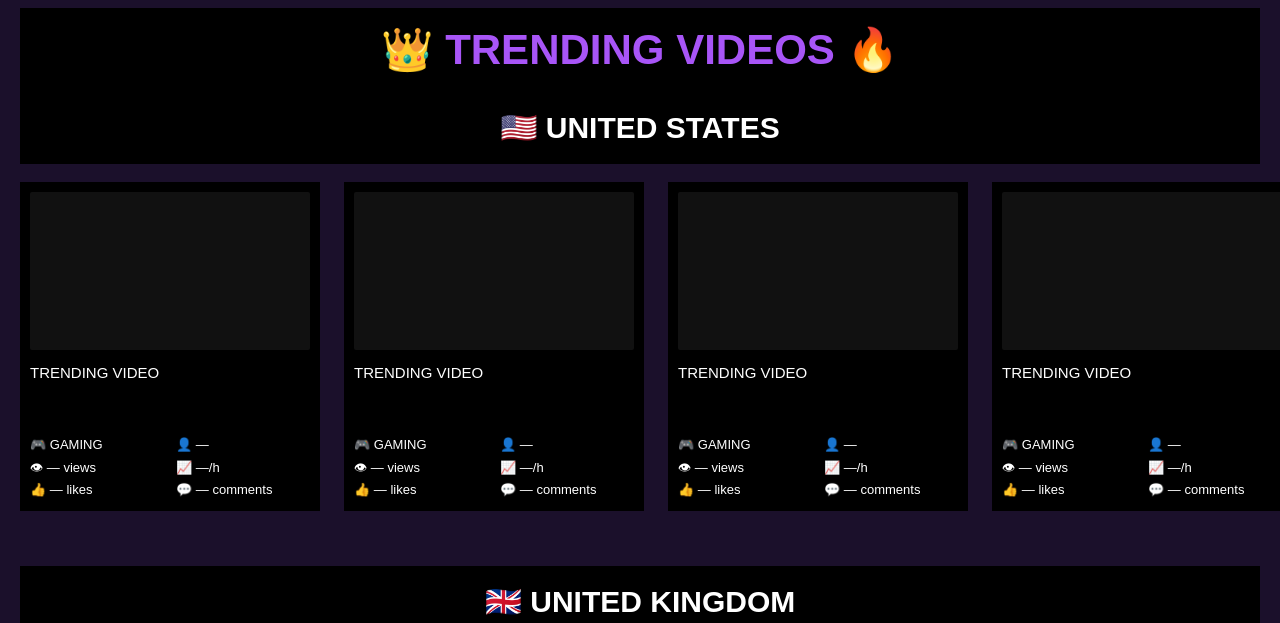
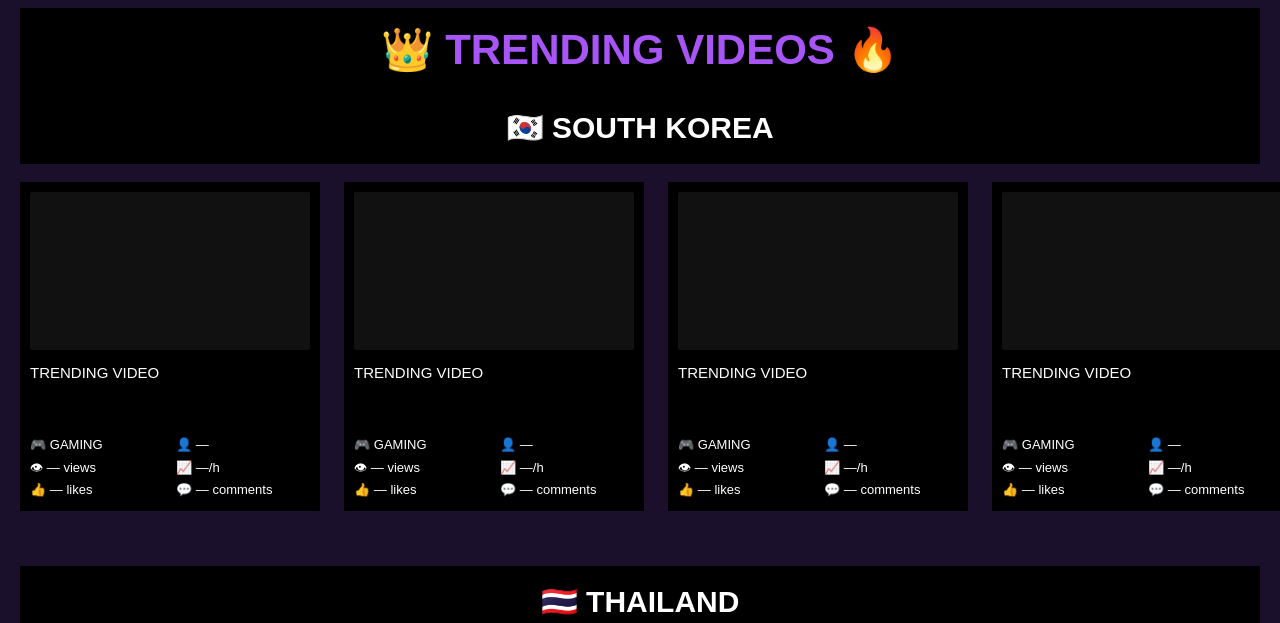
Before and after one commit to rtxxx4649/black-shorts, a website: page index.html in a window 1280 px wide. Shown: the part 319-942 px from the top of the page. Drawn offline with Linux system fonts and the light colour scheme; no server answers.

Commit message:
Randomize country section order on page load

```diff
--- a/index.html
+++ b/index.html
@@ -434,7 +434,13 @@ fitCountryHeader(section);
 
 const container=document.getElementById("countries");
 
-countries.forEach(country=>{
+const shuffledCountries=[...countries];
+for(let i=shuffledCountries.length-1;i>0;i--){
+const j=Math.floor(Math.random()*(i+1));
+[shuffledCountries[i],shuffledCountries[j]]=[shuffledCountries[j],shuffledCountries[i]];
+}
+
+shuffledCountries.forEach(country=>{
 
 const section=document.createElement("section");
 section.className="country";
```
